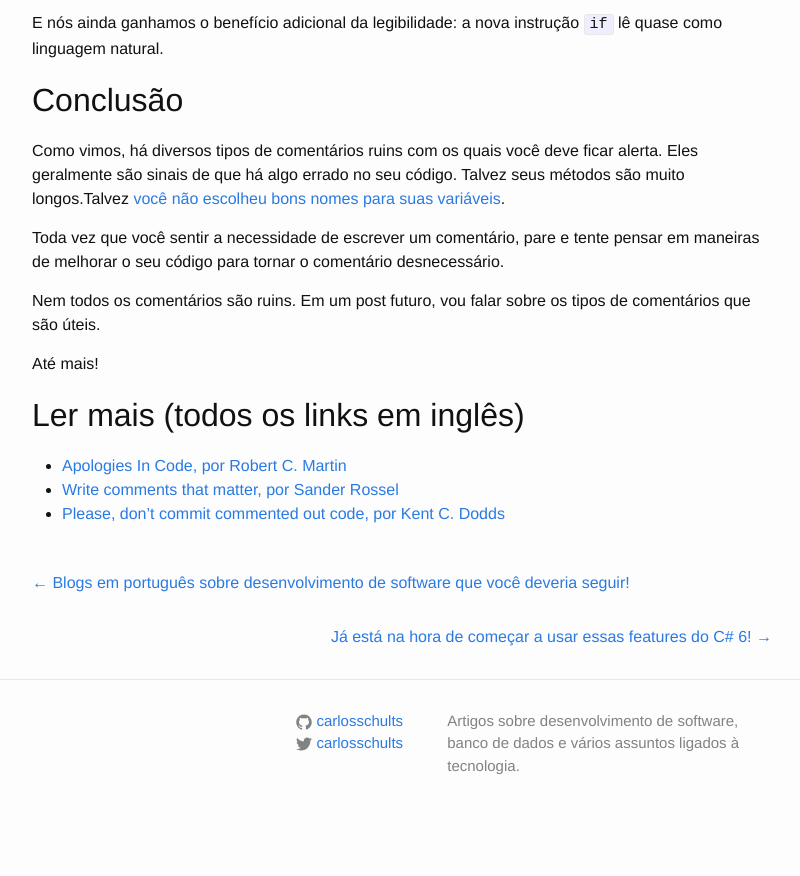
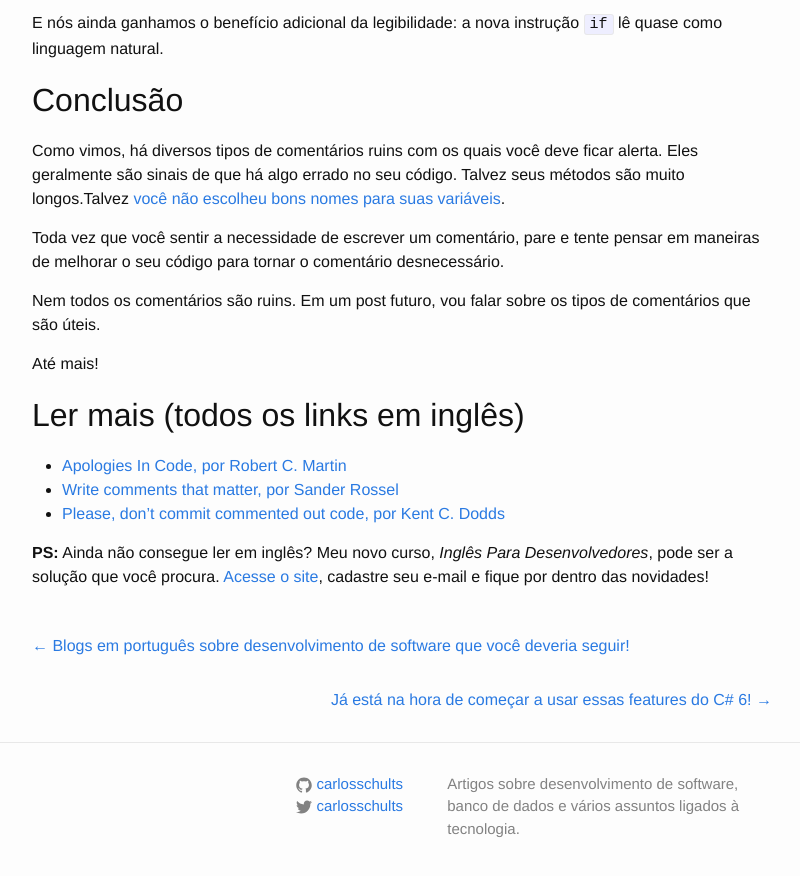
Before and after one commit to carlosschults/my-blog-source, a Jekyll site: the page built from _posts/2017-03-02-aprenda-quais-comentarios-evitar.md, in a window 1280 px wide and 900 px high, scrolled down 3748 px. Shown: the top 876 px of the window, without its empty margins (238-1038 px from the left). Built offline with Jekyll 4.4.1, drawn with Linux system fonts in a browser that asks for light colours; comment, search, counter and statistics services are not loaded; before the commit the page ends 4585 px from its top, so only the background shows below that; some of the changed text lies outside the part shown.

Commit message:
Fix broken link and update tags

```diff
--- a/_posts/2017-03-02-aprenda-quais-comentarios-evitar.md
+++ b/_posts/2017-03-02-aprenda-quais-comentarios-evitar.md
@@ -122,4 +123,6 @@
 
 - [Apologies In Code, por Robert C. Martin](https://butunclebob.com/ArticleS.TimOttinger.ApologizeIncode)
 - [Write comments that matter, por Sander Rossel](https://www.codeproject.com/tips/467657/write-comments-that-matter)
-- [Please, don’t commit commented out code, por Kent C. Dodds](https://medium.com/@kentcdodds/please-don-t-commit-commented-out-code-53d0b5b26d5f#.yex54k2sg)
+- [Please, don’t commit commented out code, por Kent C. Dodds](https://kentcdodds.com/blog/please-dont-commit-commented-out-code)
+
+**PS:** Ainda não consegue ler em inglês? Meu novo curso, *Inglês Para Desenvolvedores*, pode ser a solução que você procura. [Acesse o site](https://ingles4devs.com), cadastre seu e-mail e fique por dentro das novidades!
```
Also changed, not shown: other parts of _posts/2017-03-02-aprenda-quais-comentarios-evitar.md (+3 -2 lines), _posts/2017-03-02-learn-which-comments-to-avoid.md (+4 -3 lines).
